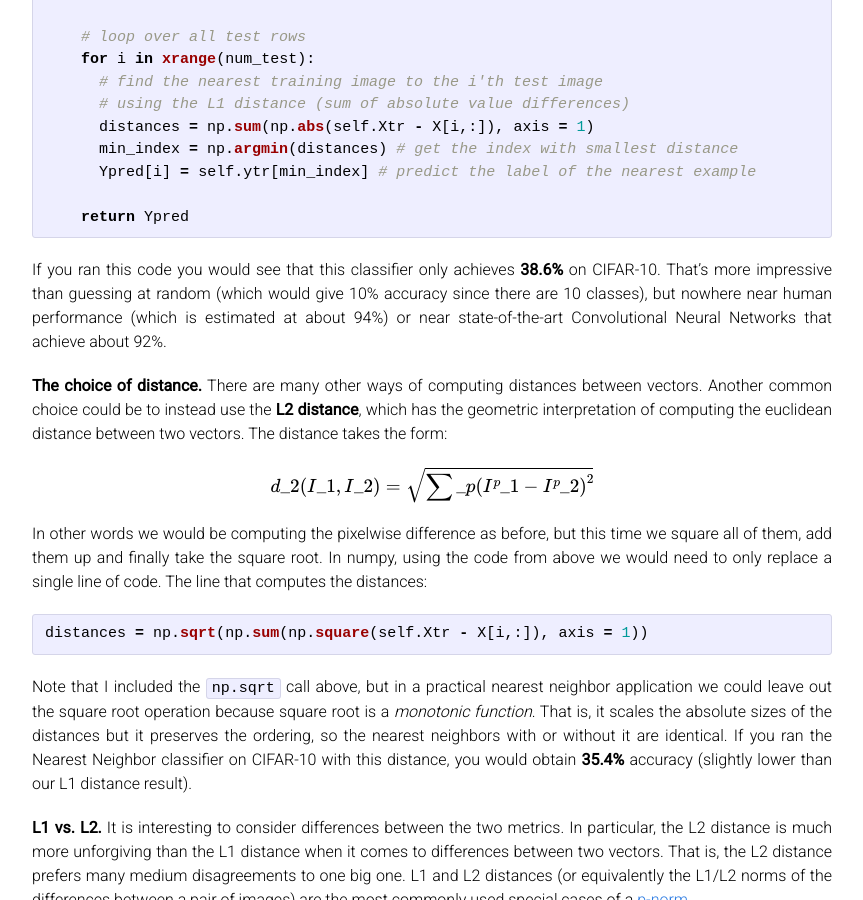
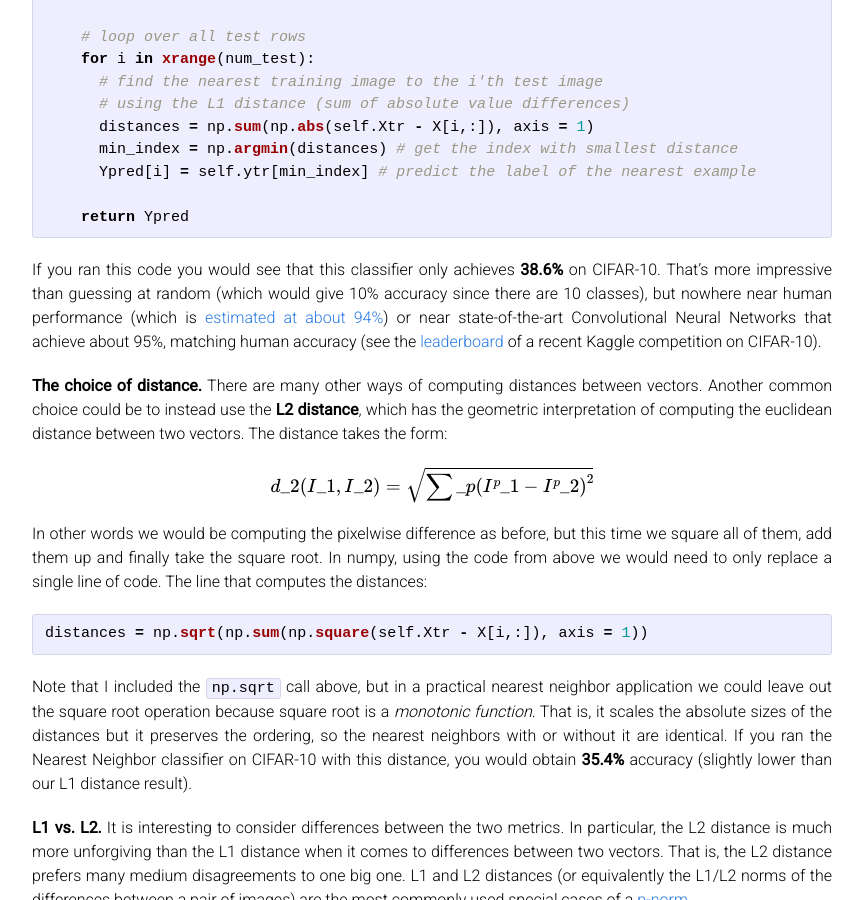
Before and after one commit to cs231n/cs231n.github.io, a Jekyll site: the page built from classification.md, in a window 1280 px wide and 900 px high, scrolled down 5529 px. Shown: the whole window, without its empty margins (208-1071 px from the left). Built offline with Jekyll 4.4.1, drawn with Linux system fonts in a browser that asks for light colours; Markdown is read by kramdown in place of the engine named in the settings; formulas are drawn with MathJax 3.

Commit message:
tweaks, thanks spurious_recollectio on reddit

````diff
--- a/classification.md
+++ b/classification.md
@@ -135,7 +135,7 @@ class NearestNeighbor:
     return Ypred
 ```
 
-If you ran this code you would see that this classifier only achieves **38.6%** on CIFAR-10. That's more impressive than guessing at random (which would give 10% accuracy since there are 10 classes), but nowhere near human performance (which is estimated at about 94%) or near state-of-the-art Convolutional Neural Networks that achieve about 92%.
+If you ran this code you would see that this classifier only achieves **38.6%** on CIFAR-10. That's more impressive than guessing at random (which would give 10% accuracy since there are 10 classes), but nowhere near human performance (which is [estimated at about 94%](http://karpathy.github.io/2011/04/27/manually-classifying-cifar10/)) or near state-of-the-art Convolutional Neural Networks that achieve about 95%, matching human accuracy (see the [leaderboard](http://www.kaggle.com/c/cifar-10/leaderboard) of a recent Kaggle competition on CIFAR-10).
 
 **The choice of distance.**
 There are many other ways of computing distances between vectors. Another common choice could be to instead use the **L2 distance**, which has the geometric interpretation of computing the euclidean distance between two vectors. The distance takes the form:
````
